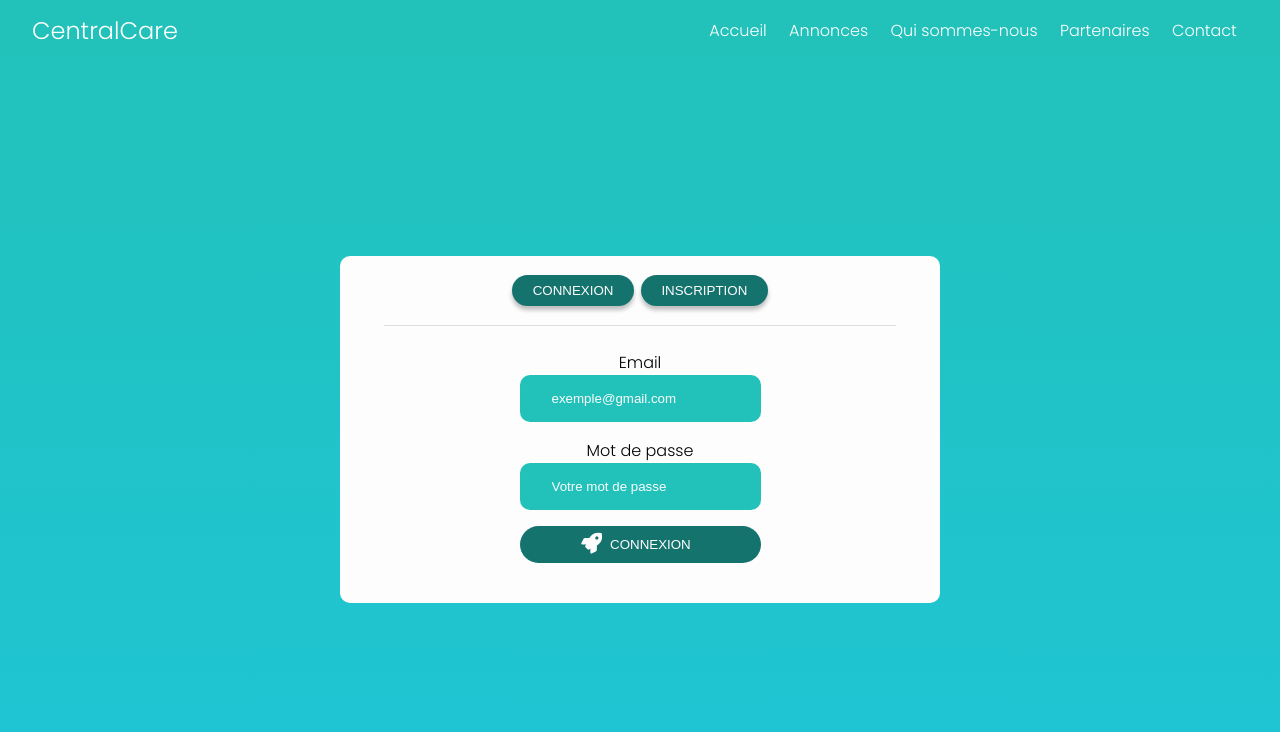
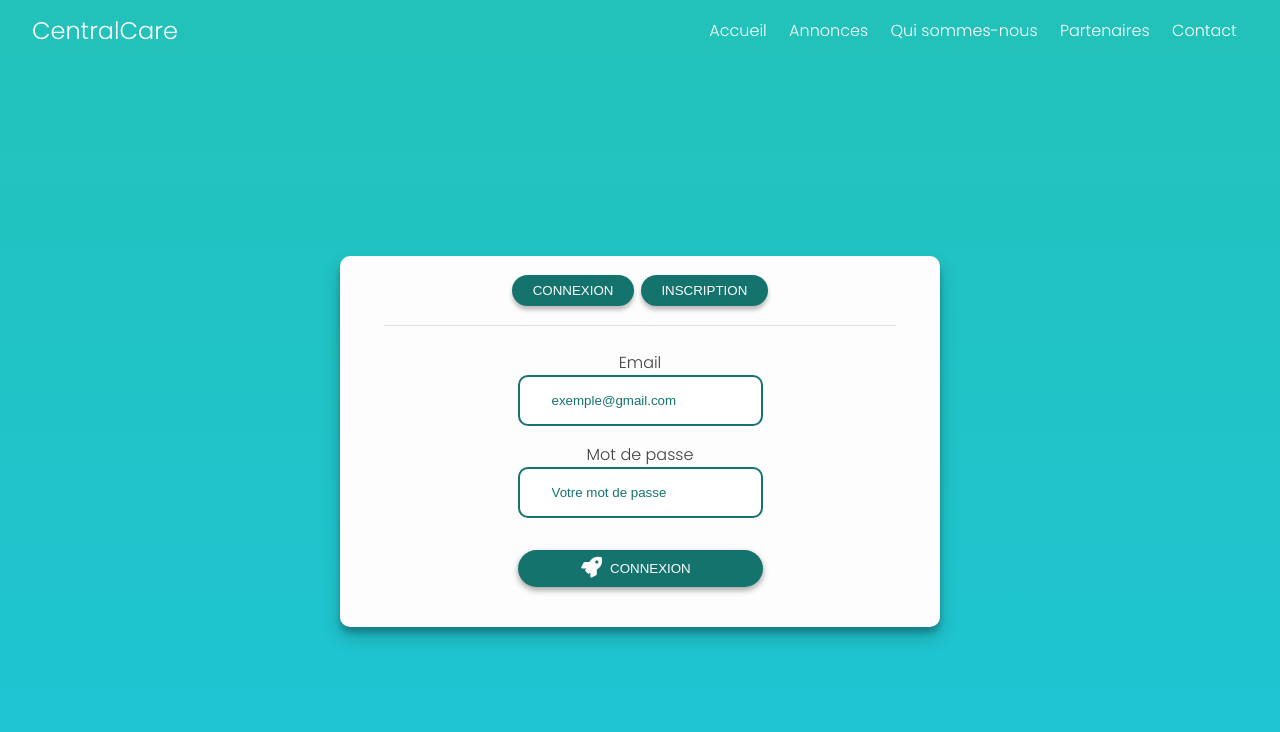
Before and after one commit to devbw/CentralCareClient, a React (Create React App) app: page /login-register in a window 1280 px wide. Shown: the top 732 px of the page. Built offline with nearby package versions, Linux system fonts and the light colour scheme.

Commit message:
login design changed

```diff
--- a/src/styles/pages/connection.scss
+++ b/src/styles/pages/connection.scss
@@ -32,6 +32,7 @@
       flex-direction: column;
       justify-content: center;
       align-items: center;
+      box-shadow: 0 10px 20px rgba(0,0,0,0.19), 0 6px 6px rgba(0,0,0,0.23);
       h2{
         margin-bottom: 3rem;
       }
@@ -41,14 +42,17 @@
         align-items: center;
         margin: 1.5rem 0.5rem;
         input{
-          background: $color-1;
           border-radius: 10px;
           padding: 1rem 2rem;
           margin-bottom: 1rem;
-          color: $white;
+          border: 2px $color-2 solid;
+          color: $color-2;
           &::placeholder{
-            color: $white;
+            color: $color-2;
           }
+        }
+        label{
+          color: rgba(0, 0, 0, 0.75);
         }
         button{
           background: $color-2;
@@ -61,6 +65,8 @@
           justify-content: center;
           cursor: pointer;
           transition: .3s;
+          margin-top: 1rem;
+          box-shadow: 0 3px 6px rgba(0,0,0,0.16), 0 3px 6px rgba(0,0,0,0.23);
           &:hover {
             transform: translateY(5px);
           }
```
